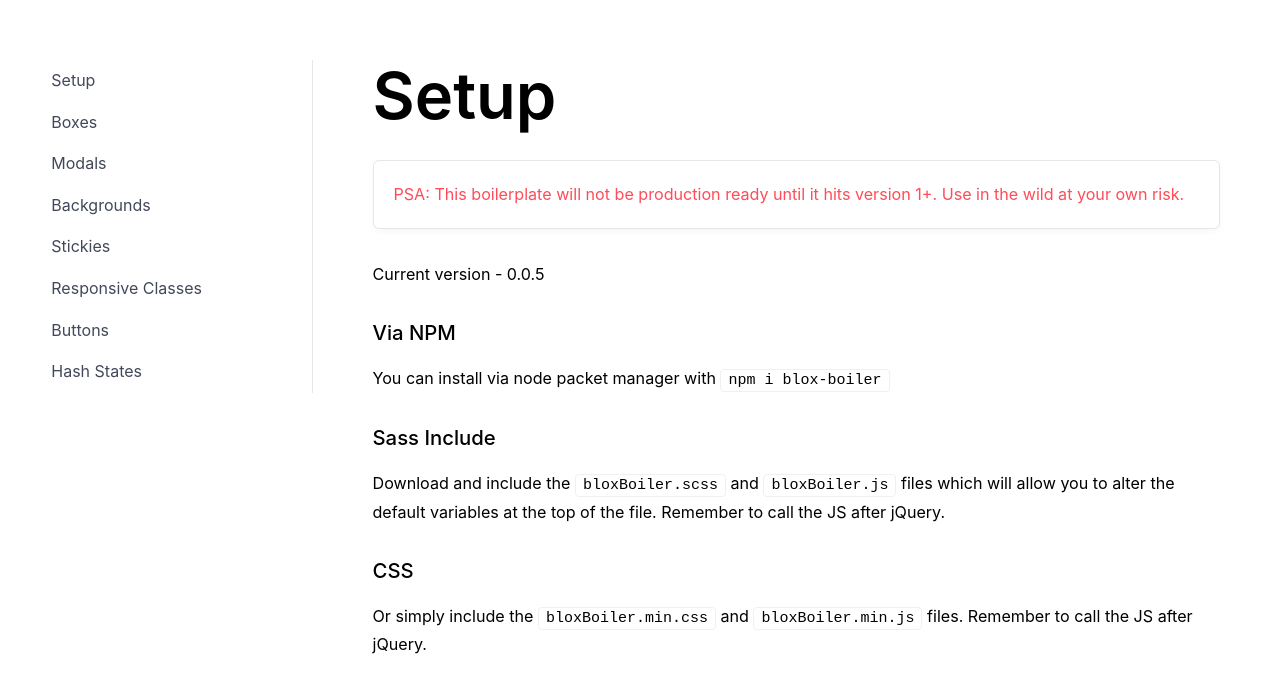
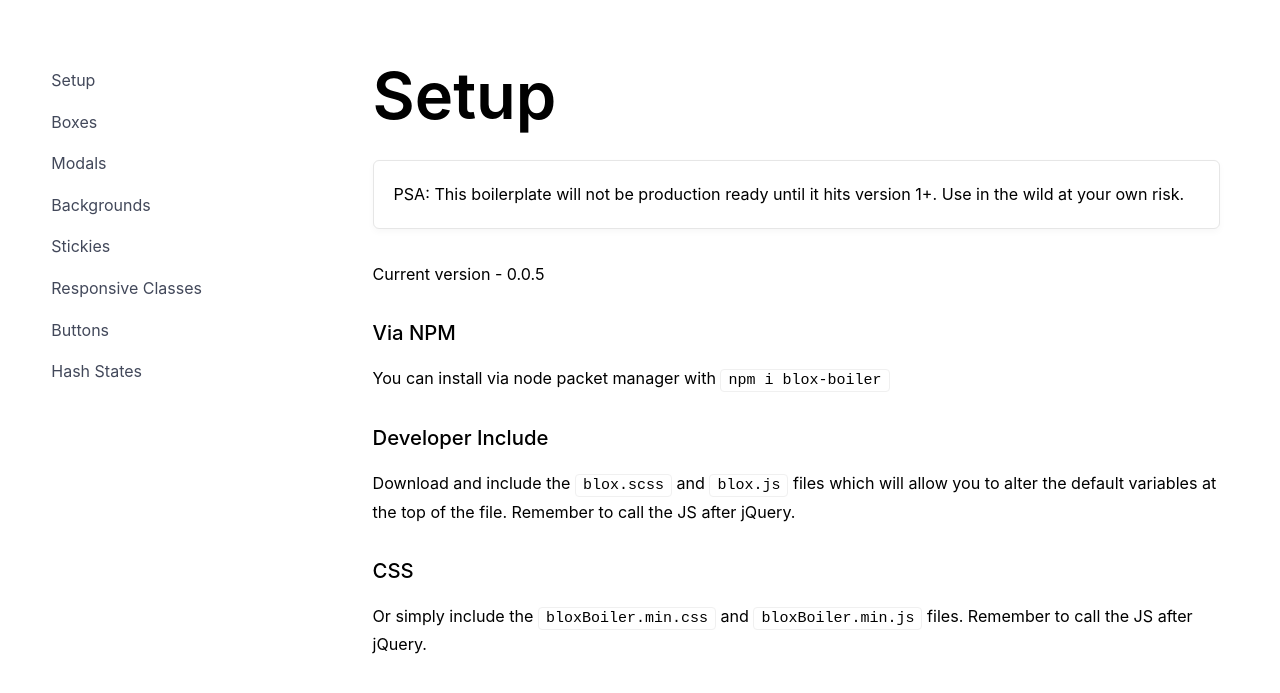
Before and after one commit to jessengatai/blox-boiler, a website: page public/index.html in a window 1280 px wide. Shown: the part 567-1260 px from the top of the page. Drawn offline with Linux system fonts and the light colour scheme; files that its build step writes are made by us from their sources.

Commit message:
clean up sidebar

```diff
--- a/public/index.html
+++ b/public/index.html
@@ -35,7 +35,7 @@
             <div class="margin-top--x2">
               <a class="button big" href="https://github.com/jessengatai/blox-boiler">👨🏽‍💻 GitHub</a>
               <a class="button big" href="https://www.npmjs.com/package/blox-boiler">👩🏼‍💻 NPM</a>
-              <a class="button big" href="https://jessengatai.com">🐨 Mr. Jesse</a>
+              <a class="button big" href="https://github.com/jessengatai">🐨 Mr. Jesse</a>
             </div>
           </div>
         </div>
@@ -47,19 +47,21 @@
 
         <!-- table of contents -->
         <div id="contents"
-        class="box sticky-top--med-up offset-top padding-right border-right"
+        class="box sticky-top--med-up offset-top transition-all"
+        data-sticky
+        data-classes-onstick="bg-white--darker-1 rounded--lrg padding"
         data-span-tny="0"
         data-span-med="3">
           <nav>
             <ul>
-              <li><a data-classes-onhash="purple" class="button off full-width text-left" data-hash="#setup" href="#setup">Setup</a></li>
-              <li><a data-classes-onhash="purple" class="button off full-width text-left" data-hash="#boxes" href="#boxes">Boxes</a></li>
-              <li><a data-classes-onhash="purple" class="button off full-width text-left" data-hash="#modals" href="#modals">Modals</a></li>
-              <li><a data-classes-onhash="purple" class="button off full-width text-left" data-hash="#backgrounds" href="#backgrounds">Backgrounds</a></li>
-              <li><a data-classes-onhash="purple" class="button off full-width text-left" data-hash="#stickies" href="#stickies">Stickies</a></li>
-              <li><a data-classes-onhash="purple" class="button off full-width text-left" data-hash="#classes" href="#classes">Responsive Classes</a></li>
-              <li><a data-classes-onhash="purple" class="button off full-width text-left" data-hash="#buttons" href="#buttons">Buttons</a></li>
-              <li><a data-classes-onhash="purple" class="button off full-width text-left" data-hash="#hash" href="#hash">Hash States</a></li>
+              <li><a data-classes-onhash="green" class="button off full-width text-left" data-hash="#setup" href="#setup">Setup</a></li>
+              <li><a data-classes-onhash="green" class="button off full-width text-left" data-hash="#boxes" href="#boxes">Boxes</a></li>
+              <li><a data-classes-onhash="green" class="button off full-width text-left" data-hash="#modals" href="#modals">Modals</a></li>
+              <li><a data-classes-onhash="green" class="button off full-width text-left" data-hash="#backgrounds" href="#backgrounds">Backgrounds</a></li>
+              <li><a data-classes-onhash="green" class="button off full-width text-left" data-hash="#stickies" href="#stickies">Stickies</a></li>
+              <li><a data-classes-onhash="green" class="button off full-width text-left" data-hash="#classes" href="#classes">Responsive Classes</a></li>
+              <li><a data-classes-onhash="green" class="button off full-width text-left" data-hash="#buttons" href="#buttons">Buttons</a></li>
+              <li><a data-classes-onhash="green" class="button off full-width text-left" data-hash="#hash" href="#hash">Hash States</a></li>
             </ul>
           </nav>
         </div>
@@ -75,13 +77,15 @@
             <div id="setup" class="box margin-bottom--x4">
               <h2 class="size--x2">Setup</h2>
 
-              <p class="deboss color-red--lighter-2">PSA: This boilerplate will not be production ready until it hits version 1+. Use in the wild at your own risk.</p>
+              <p class="deboss">PSA: This boilerplate will not be production ready until it hits version 1+. Use in the wild at your own risk.</p>
               <p>Current version - 0.0.5</p>
 
               <h5>Via NPM</h5>
               <p>You can install via node packet manager with <code>npm i blox-boiler</code></p>
-              <h5>Sass Include</h5>
-              <p>Download and include the <code>bloxBoiler.scss</code> and <code>bloxBoiler.js</code> files which will allow you to alter the default variables at the top of the file. Remember to call the JS after jQuery.</p>
+
+              <h5>Developer Include</h5>
+              <p>Download and include the <code>blox.scss</code> and <code>blox.js</code> files which will allow you to alter the default variables at the top of the file. Remember to call the JS after jQuery.</p>
+
               <h5>CSS</h5>
               <p>Or simply include the <code>bloxBoiler.min.css</code> and <code>bloxBoiler.min.js</code> files. Remember to call the JS after jQuery.</p>
             </div>
```
Also changed, not shown: index.html (+17 -13 lines).
